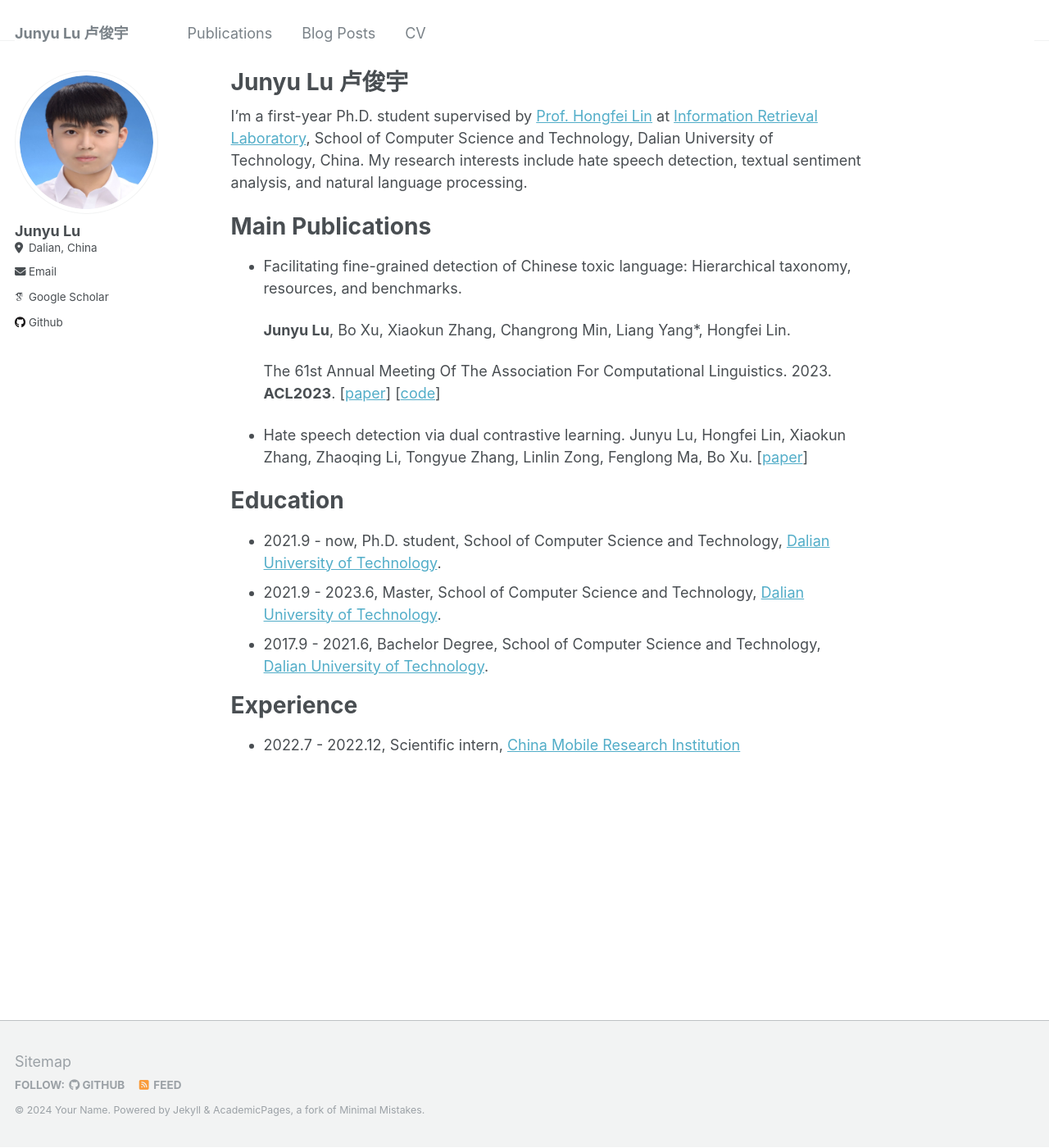
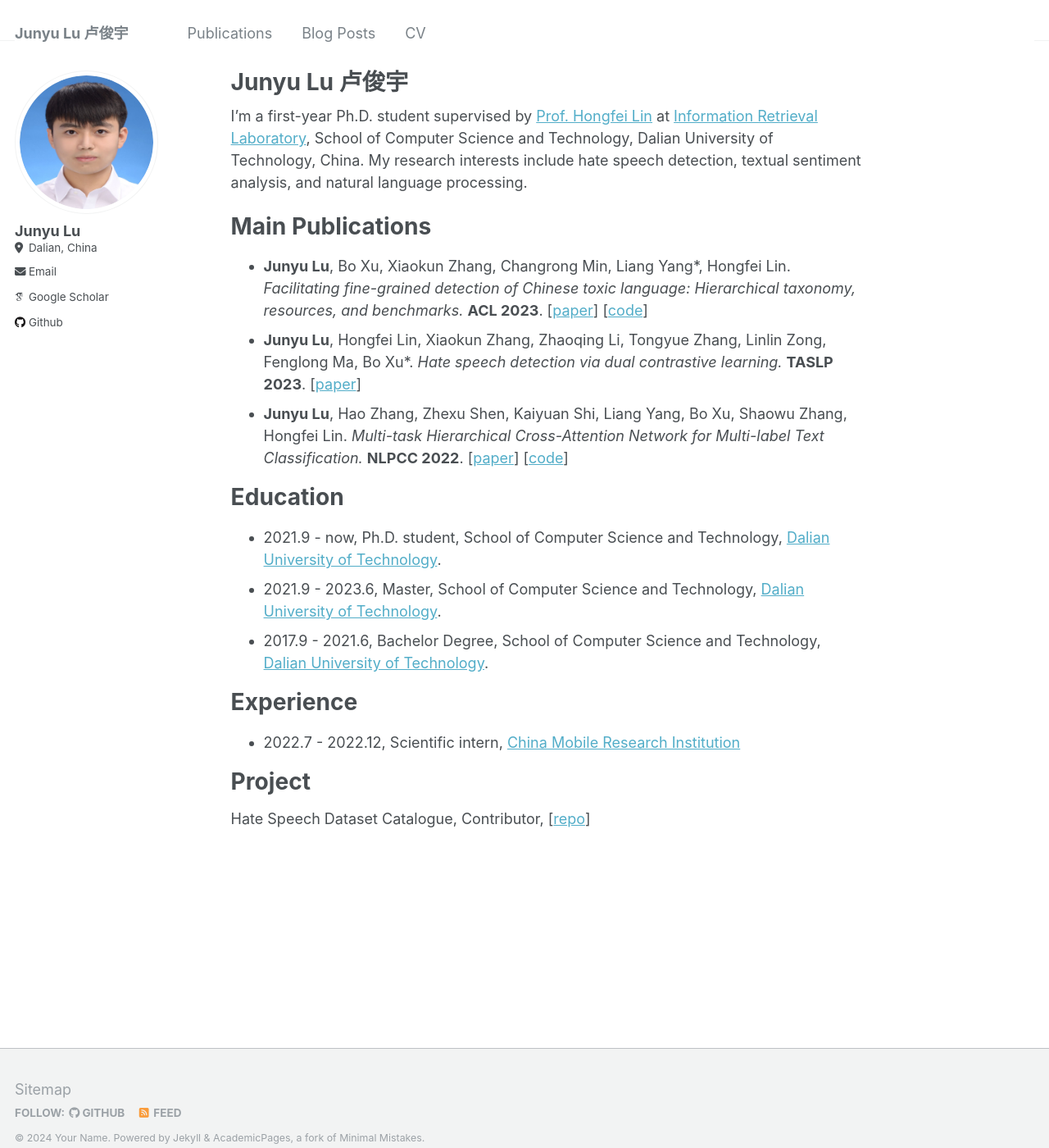
Before and after one commit to DUT-lujunyu/new_lujunyu.github.io, a Jekyll site: the page built from _pages/about.md, in a window 1280 px wide and 1400 px high. Shown: the whole window at 82% size. Built offline with Jekyll 4.4.1, drawn with Linux system fonts in a browser that asks for light colours; some web fonts are replaced.

Commit message:
Update about.md

```diff
--- a/_pages/about.md
+++ b/_pages/about.md
@@ -9,17 +9,12 @@ redirect_from:
 
 I'm a first-year Ph.D. student supervised by [Prof. Hongfei Lin](https://scholar.google.com/citations?hl=zh-CN&user=kV68br0AAAAJ) at [Information Retrieval Laboratory]( http://ir.dlut.edu.cn), School of Computer Science and Technology, Dalian University of Technology, China. My research interests include hate speech detection, textual sentiment analysis, and natural language processing.
 
+
 Main Publications
 ======
-- Facilitating fine-grained detection of Chinese toxic language: Hierarchical taxonomy, resources, and benchmarks.
-
-  **Junyu Lu**, Bo Xu, Xiaokun Zhang, Changrong Min, Liang Yang*, Hongfei Lin.
-
-  The 61st Annual Meeting Of The Association For Computational Linguistics. 2023. **ACL2023**. [[paper](https://aclanthology.org/2023.acl-long.898.pdf)] [[code](https://github.com/DUT-lujunyu/ToxiCN)]
-
-- Hate speech detection via dual contrastive learning.
-  Junyu Lu, Hongfei Lin, Xiaokun Zhang, Zhaoqing Li, Tongyue Zhang, Linlin Zong, Fenglong Ma, Bo Xu.
-  [[paper](https://aclanthology.org/2023.acl-long.898.pdf)]
+- **Junyu Lu**, Bo Xu, Xiaokun Zhang, Changrong Min, Liang Yang*, Hongfei Lin. _Facilitating fine-grained detection of Chinese toxic language: Hierarchical taxonomy, resources, and benchmarks._ **ACL 2023**. [[paper](https://aclanthology.org/2023.acl-long.898.pdf)] [[code](https://github.com/DUT-lujunyu/ToxiCN)]
+- **Junyu Lu**, Hongfei Lin, Xiaokun Zhang, Zhaoqing Li, Tongyue Zhang, Linlin Zong, Fenglong Ma, Bo Xu*. _Hate speech detection via dual contrastive learning._ **TASLP 2023**. [[paper](https://ieeexplore.ieee.org/abstract/document/10180106)]
+- **Junyu Lu**, Hao Zhang, Zhexu Shen, Kaiyuan Shi, Liang Yang, Bo Xu, Shaowu Zhang, Hongfei Lin. _Multi-task Hierarchical Cross-Attention Network for Multi-label Text Classification._ **NLPCC 2022**. [[paper](https://link.springer.com/chapter/10.1007/978-3-031-17189-5_13)] [[code](https://github.com/DUT-lujunyu/MHCAN)]
 
 
 Education
@@ -28,6 +23,12 @@ Education
 - 2021.9 - 2023.6, Master, School of Computer Science and Technology, [Dalian University of Technology](https://www.dlut.edu.cn).
 - 2017.9 - 2021.6, Bachelor Degree, School of Computer Science and Technology, [Dalian University of Technology](https://www.dlut.edu.cn).
 
+
 Experience
 ======
 - 2022.7 - 2022.12, Scientific intern, [China Mobile Research Institution](http://cmri.chinamobile.com/)
+
+
+Project
+======
+Hate Speech Dataset Catalogue, Contributor, [[repo](https://github.com/leondz/hatespeechdata)]
```
